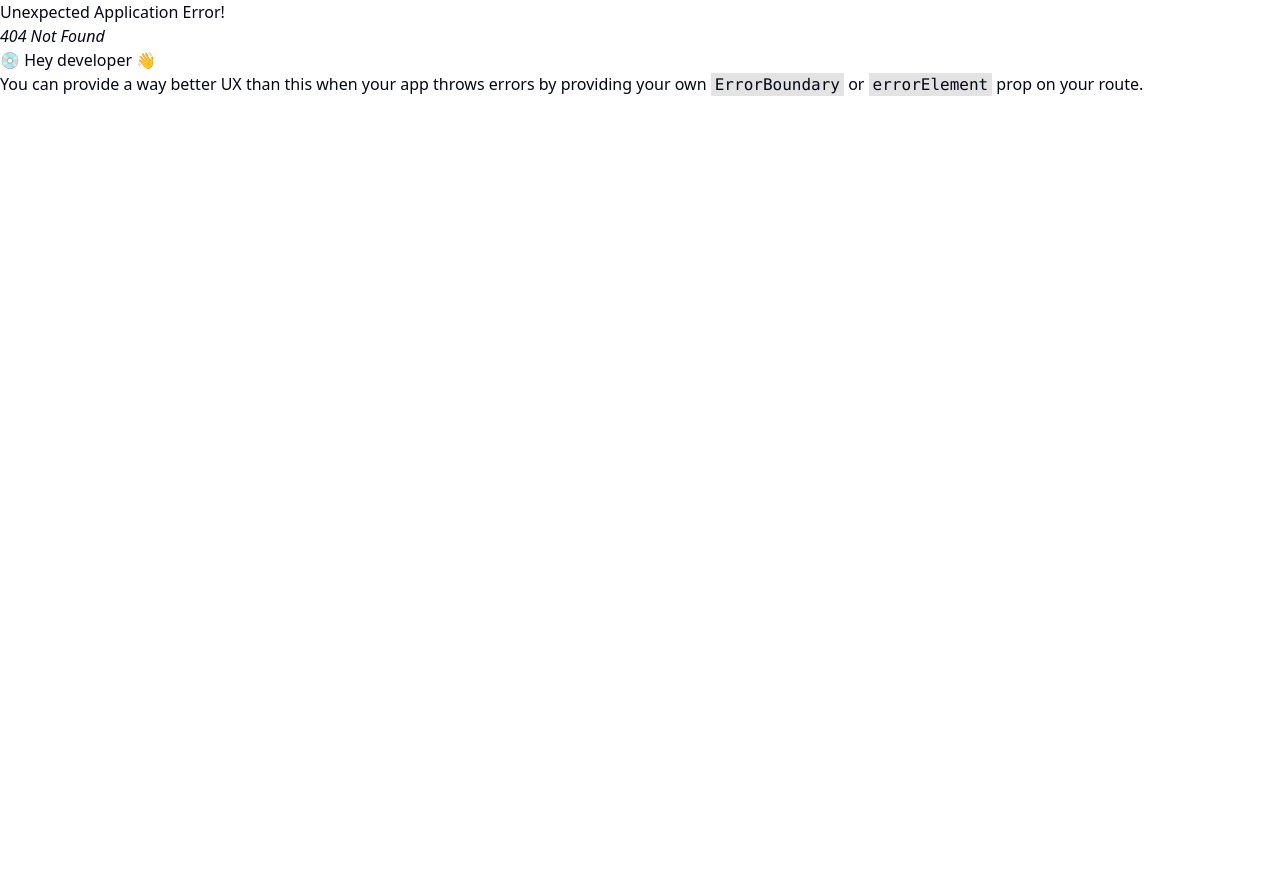
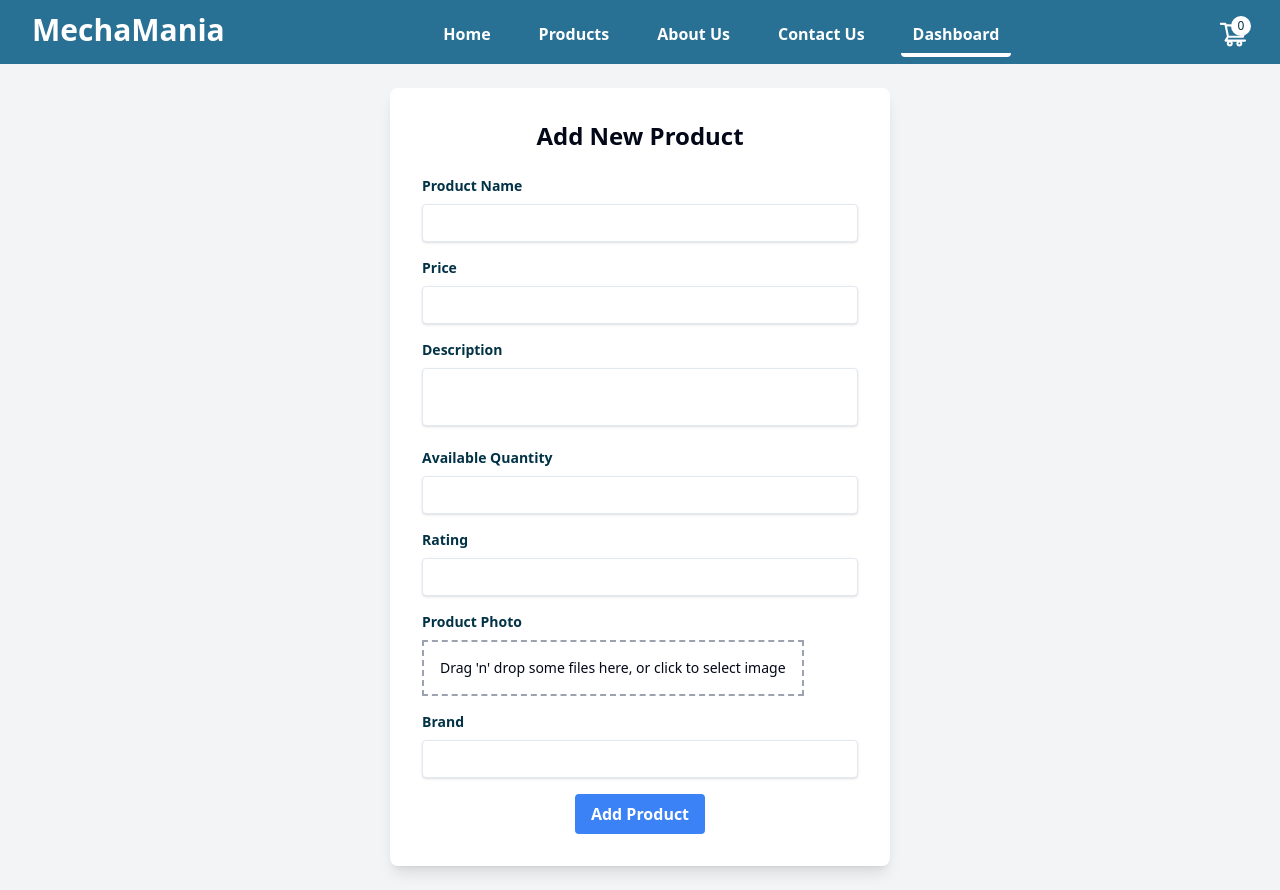
Before and after one commit to ahmedullah12/mecha-mania-client, a React (Vite) app: page /dashboard/add-new-product in a window 1280 px wide. Before the commit this address had no page. Before the commit the page ends 800 px from the top, so only its background shows below. Built offline with nearby package versions, Linux system fonts and the light colour scheme.

Commit message:
add product and delete product added

```diff
--- a/package.json
+++ b/package.json
@@ -13,6 +13,7 @@
     "@radix-ui/react-dialog": "^1.1.1",
     "@radix-ui/react-slot": "^1.1.0",
     "@reduxjs/toolkit": "^2.2.6",
+    "axios": "^1.7.2",
     "class-variance-authority": "^0.7.0",
     "clsx": "^2.1.1",
     "embla-carousel-react": "^8.1.6",
@@ -21,6 +22,8 @@
     "lucide-react": "^0.403.0",
     "react": "^18.3.1",
     "react-dom": "^18.3.1",
+    "react-dropzone": "^14.2.3",
+    "react-hook-form": "^7.52.1",
     "react-hot-toast": "^2.4.1",
     "react-icons": "^5.2.1",
     "react-redux": "^9.1.2",
--- /dev/null
+++ b/src/components/ConfirmDeleteModal.tsx
@@ -0,0 +1,47 @@
+import { useDeleteProductMutation } from "@/redux/features/Products/productsApi";
+import { Button } from "./ui/button";
+import {
+  Dialog,
+  DialogContent,
+  DialogDescription,
+  DialogFooter,
+  DialogHeader,
+  DialogTitle,
+  DialogTrigger,
+} from "./ui/dialog";
+import toast from "react-hot-toast";
+
+const ConfirmDeleteModal = ({
+  product,
+}: {
+  product: { title: string; id: string };
+}) => {
+  const [deleteProduct] = useDeleteProductMutation()
+
+  const handleDeleteProduct = async(id: string) => {
+    await deleteProduct(id);
+    toast.success("Product Deleted Successfully!!!")
+  }
+  return (
+    <Dialog>
+      <DialogTrigger asChild>
+        <button className="px-2 py-1 bg-red-500 text-white rounded-lg">
+          delete
+        </button>
+      </DialogTrigger>
+      <DialogContent className="">
+        <DialogHeader>
+          <DialogTitle className="mt-4 mb-2">Delete {product.title}</DialogTitle>
+          <DialogDescription className="mb-4">
+            Are you sure you want to delete this?
+          </DialogDescription>
+        </DialogHeader>
+        <DialogFooter>
+          <Button onClick={() => handleDeleteProduct(product.id)}>Delete</Button>
+        </DialogFooter>
+      </DialogContent>
+    </Dialog>
+  );
+};
+
+export default ConfirmDeleteModal;
--- a/src/components/layout/Navbar.tsx
+++ b/src/components/layout/Navbar.tsx
@@ -63,7 +63,7 @@ export default function Navbar() {
             <Link to="/cart" className="relative">
               <AiOutlineShoppingCart size={30} color="white" />
               <div className="bg-white rounded-full flex items-center justify-center absolute top-[-10%] right-[-10%] w-5 h-5">
-                <span className="text-xs text-[#EC873E]">0</span>
+                <span className="text-xs text-primary">0</span>
               </div>
             </Link>
           </div>
--- /dev/null
+++ b/src/pages/AddNewProduct/AddNewProduct.tsx
@@ -0,0 +1,180 @@
+import { useCallback, useState } from "react";
+import { useForm } from "react-hook-form";
+import { useDropzone, FileRejection } from "react-dropzone";
+import axios from "axios";
+import { useAddProductMutation } from "@/redux/features/Products/productsApi";
+import toast from "react-hot-toast";
+import { useNavigate } from "react-router-dom";
+
+interface ProductFormData {
+  title: string;
+  price: number;
+  description: string;
+  quantity: number;
+  rating: number;
+  brand: string;
+}
+
+const AddNewProduct = () => {
+  const [acceptedImage, setAcceptedImage] = useState<File | null>(null);
+  const { register, handleSubmit } = useForm<ProductFormData>();
+
+  const [addProduct] = useAddProductMutation();
+  const navigate = useNavigate();
+
+  // eslint-disable-next-line @typescript-eslint/no-unused-vars
+  const onDrop = useCallback((acceptedFiles: File[], fileRejections: FileRejection[]) => {
+    const latestImage = acceptedFiles[0];
+    if (latestImage && latestImage.type.startsWith("image/")) {
+      setAcceptedImage(latestImage);
+    } else {
+      alert("Please upload an image file.");
+    }
+  }, []);
+
+  const { getRootProps, getInputProps, isDragActive } = useDropzone({
+    onDrop,
+  });
+
+  const onSubmit = async (data: ProductFormData) => {
+    if (acceptedImage) {
+      const formData = new FormData();
+      formData.append("image", acceptedImage);
+
+      const imageHostKey = import.meta.env.VITE_IMGBB_API_KEY;
+      const imgbbUrl = `https://api.imgbb.com/1/upload?key=${imageHostKey}`;
+
+      try {
+        const res = await axios.post(imgbbUrl, formData);
+        if(res.data.status === 200){
+            const productData = {...data, imageUrl: res.data.data.url}
+            const result = await addProduct(productData);
+            if(result.data.success === true){
+                toast.success("Product added successfully");
+                navigate("/dashboard")
+            }
+        }
+      } catch (error) {
+        console.error("Error uploading image:", error);
+      }
+    } else {
+      alert("Please select an image file to upload.");
+    }
+  };
+
+  return (
+    <div className="min-h-screen bg-gray-100 flex items-center justify-center p-6">
+      <div className="bg-white p-8 rounded-lg shadow-lg w-full max-w-[500px]">
+        <h2 className="text-2xl font-bold mb-6 text-center">Add New Product</h2>
+        <form onSubmit={handleSubmit(onSubmit)}>
+          <div className="mb-4">
+            <label className="block text-primary text-sm font-bold mb-2">
+              Product Name
+            </label>
+            <input
+              type="text"
+              {...register("title", { required: "Name is required" })}
+              className="shadow appearance-none border rounded w-full py-2 px-3 text-primary leading-tight focus:outline-none focus:shadow-outline"
+            />
+          </div>
+          <div className="mb-4">
+            <label className="block text-primary text-sm font-bold mb-2">
+              Price
+            </label>
+            <input
+              type="number"
+              {...register("price", {
+                required: "Price is required",
+                valueAsNumber: true,
+              })}
+              className="shadow appearance-none border rounded w-full py-2 px-3 text-primary leading-tight focus:outline-none focus:shadow-outline"
+            />
+          </div>
+          <div className="mb-4">
+            <label className="block text-primary text-sm font-bold mb-2">
+              Description
+            </label>
+            <textarea
+              {...register("description", {
+                required: "Description is required",
+              })}
+              className="shadow resize-none border rounded w-full py-2 px-3 text-primary leading-tight focus:outline-none focus:shadow-outline"
+            ></textarea>
+          </div>
+          <div className="mb-4">
+            <label className="block text-primary text-sm font-bold mb-2">
+              Available Quantity
+            </label>
+            <input
+              type="number"
+              {...register("quantity", {
+                required: "Quantity is required",
+                valueAsNumber: true,
+              })}
+              className="shadow appearance-none border rounded w-full py-2 px-3 text-primary leading-tight focus:outline-none focus:shadow-outline"
+            />
+          </div>
+          <div className="mb-4">
+            <label className="block text-primary text-sm font-bold mb-2">
+              Rating
+            </label>
+            <input
+              type="number"
+              {...register("rating", {
+                required: "Rating is required",
+                valueAsNumber: true,
+              })}
+              className="shadow appearance-none border rounded w-full py-2 px-3 text-primary leading-tight focus:outline-none focus:shadow-outline"
+            />
+          </div>
+          <div className="mb-4">
+            <label className="block text-primary text-sm font-bold mb-2">
+              <span className="">Product Photo</span>
+            </label>
+            <div className="block md:flex gap-4">
+              <div
+                {...getRootProps({ className: "dropzone" })}
+                className="p-4 border-dashed border-2 border-gray-400 cursor-pointer "
+              >
+                <input {...getInputProps()} />
+                {isDragActive ? (
+                  <p className="text-sm">Drop the files here ...</p>
+                ) : (
+                  <p className="text-sm">Drag 'n' drop some files here, or click to select image</p>
+                )}
+              </div>
+              {acceptedImage && (
+                <div className="mt-0 md:mt-7">
+                  <p>
+                    <span className="text-green-600">Dropped file:</span>{" "}
+                    {acceptedImage.name}
+                  </p>
+                </div>
+              )}
+            </div>
+          </div>
+          <div className="mb-4">
+            <label className="block text-primary text-sm font-bold mb-2">
+              Brand
+            </label>
+            <input
+              type="text"
+              {...register("brand", { required: "Brand is required" })}
+              className="shadow appearance-none border rounded w-full py-2 px-3 text-primary leading-tight focus:outline-none focus:shadow-outline"
+            />
+          </div>
+          <div className="flex items-center justify-center">
+            <button
+              type="submit"
+              className="bg-blue-500 hover:bg-blue-700 text-white font-bold py-2 px-4 rounded focus:outline-none focus:shadow-outline"
+            >
+              Add Product
+            </button>
+          </div>
+        </form>
+      </div>
+    </div>
+  );
+};
+
+export default AddNewProduct;
--- a/src/pages/Dashboard/Dashboard.tsx
+++ b/src/pages/Dashboard/Dashboard.tsx
@@ -1,62 +1,17 @@
+import ConfirmDeleteModal from "@/components/ConfirmDeleteModal";
 import Loader from "@/components/Loader";
 import { Button } from "@/components/ui/button";
 import {
   Table,
   TableBody,
-  TableCaption,
   TableCell,
-  TableFooter,
   TableHead,
   TableHeader,
   TableRow,
 } from "@/components/ui/table";
 import { useGetAllProductsQuery } from "@/redux/features/Products/productsApi";
 import { TProduct } from "@/types/Product";
-
-const invoices = [
-  {
-    invoice: "INV001",
-    paymentStatus: "Paid",
-    totalAmount: "$250.00",
-    paymentMethod: "Credit Card",
-  },
-  {
-    invoice: "INV002",
-    paymentStatus: "Pending",
-    totalAmount: "$150.00",
-    paymentMethod: "PayPal",
-  },
-  {
-    invoice: "INV003",
-    paymentStatus: "Unpaid",
-    totalAmount: "$350.00",
-    paymentMethod: "Bank Transfer",
-  },
-  {
-    invoice: "INV004",
-    paymentStatus: "Paid",
-    totalAmount: "$450.00",
-    paymentMethod: "Credit Card",
-  },
-  {
-    invoice: "INV005",
-    paymentStatus: "Paid",
-    totalAmount: "$550.00",
-    paymentMethod: "PayPal",
-  },
-  {
-    invoice: "INV006",
-    paymentStatus: "Pending",
-    totalAmount: "$200.00",
-    paymentMethod: "Bank Transfer",
-  },
-  {
-    invoice: "INV007",
-    paymentStatus: "Unpaid",
-    totalAmount: "$300.00",
-    paymentMethod: "Credit Card",
-  },
-];
+import { Link } from "react-router-dom";
 
 const Dashboard = () => {
   const { data: products, isLoading } = useGetAllProductsQuery({});
@@ -64,12 +19,14 @@ const Dashboard = () => {
   if (isLoading) return <Loader />;
   return (
     <div className="md:container">
-      <div className="pt-7 ps-7">
+      <div className="pt-7">
         <h3 className="text-2xl font-semibold -tracking-tighter">Dashboard</h3>
       </div>
       <div className="w-full h-[1px] bg-secondary my-6"></div>
       <div className=" mb-10 flex justify-end">
-        <Button>Add New Product</Button>
+        <Button>
+            <Link to="/dashboard/add-new-product">Add New Product</Link>
+        </Button>
       </div>
 
       {/* product table */}
@@ -86,13 +43,17 @@ const Dashboard = () => {
           <TableBody>
             {products?.data?.map((product: TProduct) => (
               <TableRow key={product._id}>
-                <TableCell className="font-medium">${product.title}</TableCell>
-                <TableCell>{product.price}</TableCell>
+                <TableCell className="font-medium">{product.title}</TableCell>
+                <TableCell>${product.price}</TableCell>
                 <TableCell>{product.brand}</TableCell>
                 <TableCell className="text-right">
                   <>
-                    <button className="px-2 py-1 bg-green-500 text-white rounded-lg mr-0 md:mr-4">update</button>
-                    <button className="px-2 py-1 bg-red-500 text-white rounded-lg">delete</button>
+                    <button className="px-2 py-1 bg-green-500 text-white rounded-lg mr-0 md:mr-4">
+                      update
+                    </button>
+                    <ConfirmDeleteModal
+                      product={{ title: product.title, id: product._id }}
+                    />
                   </>
                 </TableCell>
               </TableRow>
--- a/src/redux/api/baseApi.ts
+++ b/src/redux/api/baseApi.ts
@@ -3,6 +3,7 @@ import { createApi, fetchBaseQuery } from "@reduxjs/toolkit/query/react";
 const baseApi = createApi({
     reducerPath: "Products",
     baseQuery: fetchBaseQuery({baseUrl: "https://assignment-4-server.vercel.app/api"}),
+    tagTypes: ["Products"],
     endpoints: () => ({}),
 });
 
--- a/src/redux/features/Products/productsApi.ts
+++ b/src/redux/features/Products/productsApi.ts
@@ -2,6 +2,14 @@ import baseApi from "@/redux/api/baseApi";
 
 const productsApi = baseApi.injectEndpoints({
   endpoints: (builder) => ({
+    addProduct: builder.mutation({
+      query: (product) => ({
+        url: "/products/create-product",
+        method: "POST",
+        body: product,
+      }),
+      invalidatesTags: ["Products"],
+    }),
     getAllProducts: builder.query({
       query: ({ searchTerm, minPrice, maxPrice, sort }) => {
         //adding query fields for filters
@@ -18,6 +26,7 @@ const productsApi = baseApi.injectEndpoints({
           method: "GET",
         };
       },
+      providesTags: ["Products"],
     }),
     getSingleProduct: builder.query({
       query: (id) => ({
@@ -25,7 +34,19 @@ const productsApi = baseApi.injectEndpoints({
         method: "GET",
       }),
     }),
+    deleteProduct: builder.mutation({
+      query: (id) => ({
+        url: `/products/${id}`,
+        method: "DELETE",
+      }),
+      invalidatesTags: ["Products"],
+    }),
   }),
 });
 
-export const { useGetAllProductsQuery, useGetSingleProductQuery } = productsApi;
+export const {
+  useGetAllProductsQuery,
+  useGetSingleProductQuery,
+  useDeleteProductMutation,
+  useAddProductMutation,
+} = productsApi;
--- a/src/routes/routes.tsx
+++ b/src/routes/routes.tsx
@@ -1,6 +1,7 @@
 import App from "@/App";
 import DashboardLayout from "@/components/layout/DashboardLayout";
 import About from "@/pages/About/About";
+import AddNewProduct from "@/pages/AddNewProduct/AddNewProduct";
 import ContactUs from "@/pages/ContactUs/ContactUs";
 import Dashboard from "@/pages/Dashboard/Dashboard";
 import Home from "@/pages/Home/Home";
@@ -42,6 +43,10 @@ const router = createBrowserRouter([
             {
                 path: "",
                 element: <Dashboard/>
+            },
+            {
+                path: "add-new-product",
+                element: <AddNewProduct/>
             }
         ]
     }
```
Also changed, not shown: 1 other file (tests, documents, lock files or other folders).
